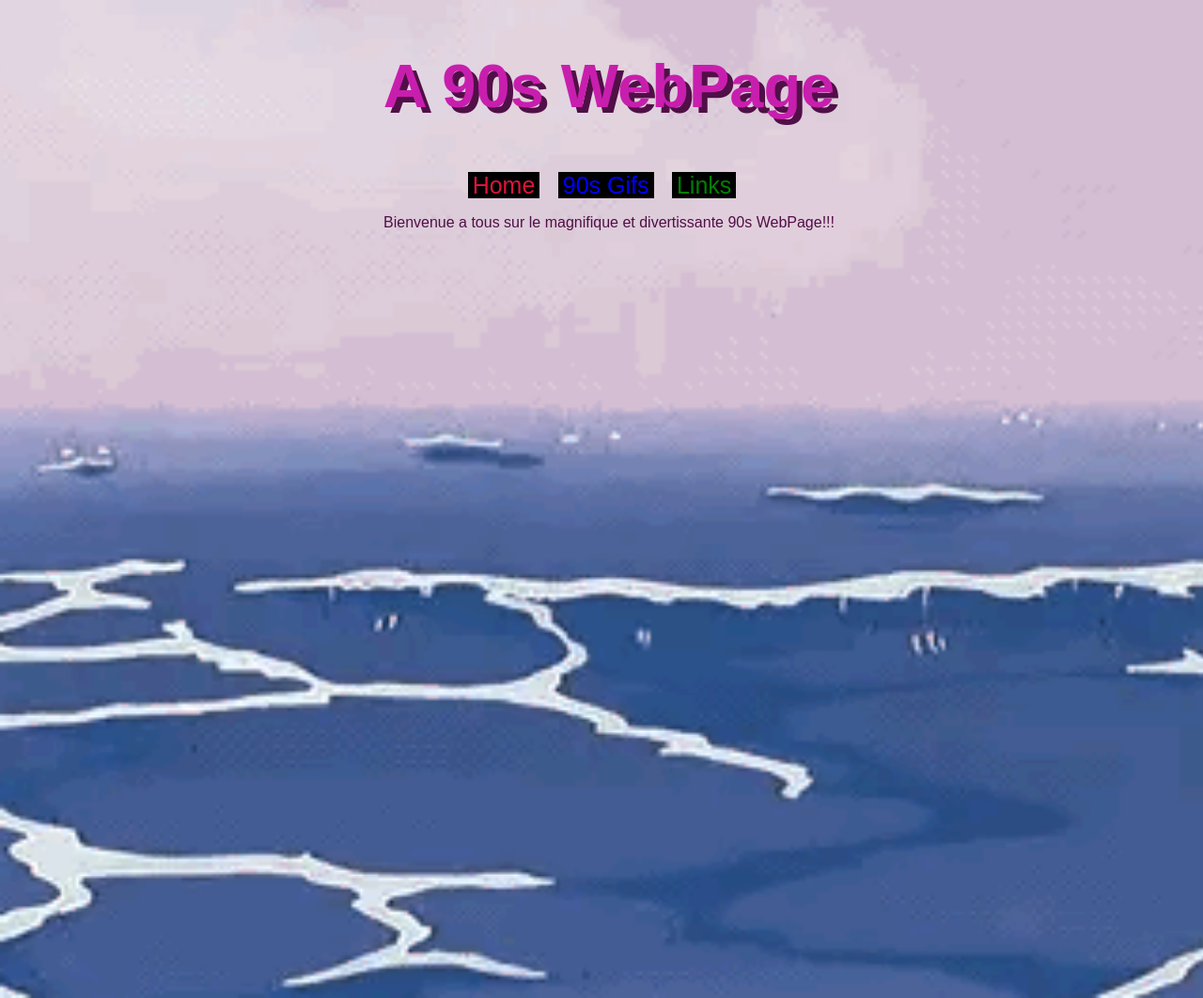
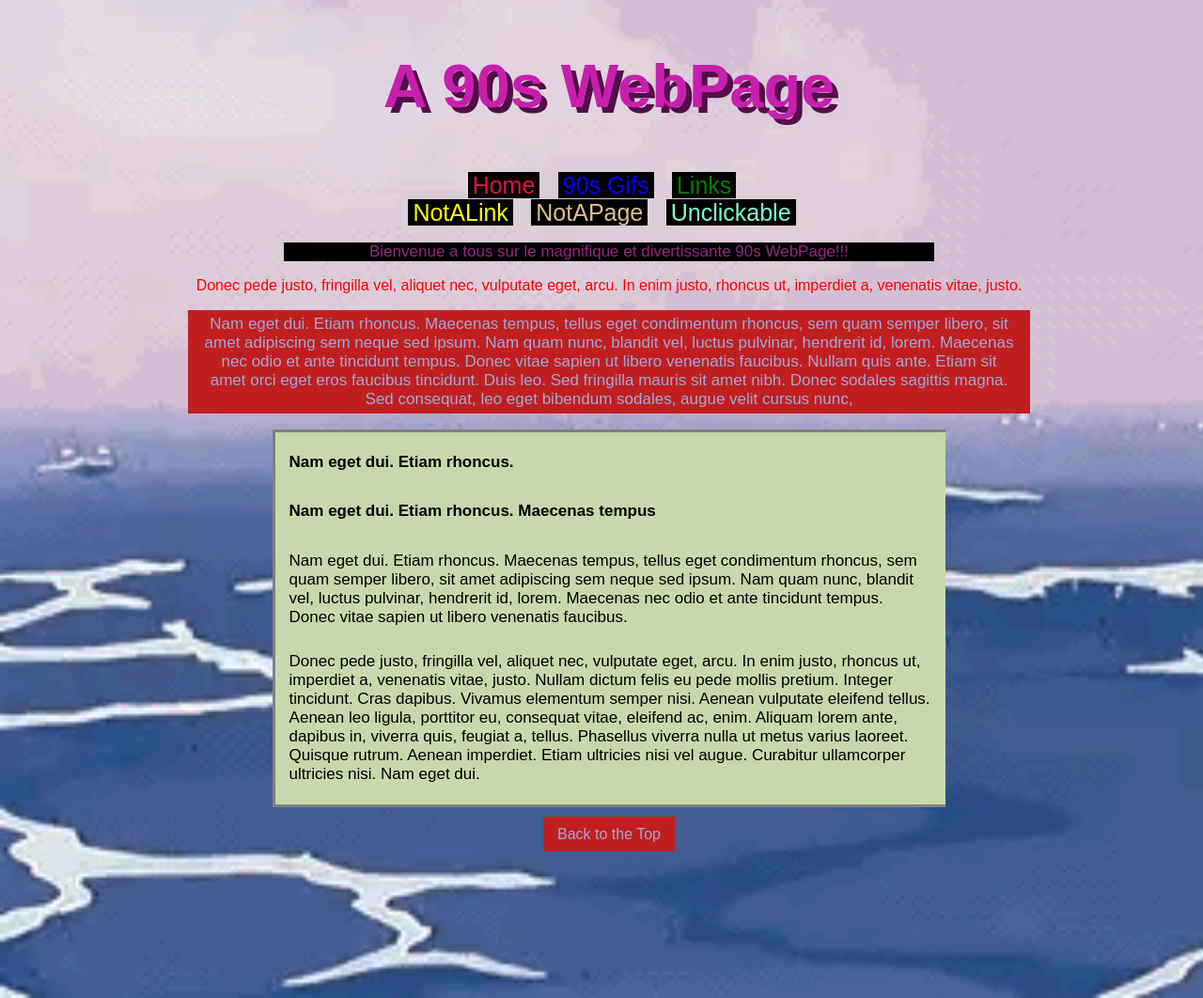
Before and after one commit to EstimeB/A90sBasicHTML-CSS-WebSite, a plain HTML site: page index.html in a window 1280 px wide. Shown: the whole page at 94% size. Drawn offline with Linux system fonts and the light colour scheme.

Commit message:
Updated html/css pages

```diff
--- a/assets/style.css
+++ b/assets/style.css
@@ -20,8 +20,9 @@ header p{
     font-size: 25px;
     padding: 0 5px;
 }
-#p1{
+#p1 a{
     color: crimson;
+    text-decoration: none;
 }
 #p2{
     color: blue;
@@ -29,6 +30,59 @@ header p{
 #p3{
     color: green;
 }
+#para{
+    color: yellow;
+}
+#para2{
+    color: aquamarine;
+}
+#para3{
+    color: rgb(223, 189, 145);
+}
 #p4{
-    color: rgb(81, 15, 71);
+    font-size: 17px;
+    padding: 0;
+    background-color: black;
+    color: rgb(147, 39, 131);
 }
+#sect1{
+    padding: 0 23%;
+}
+#isolatedp{
+    color: red;
+}
+#sect2{
+    padding: 0 15%;
+}
+#sect2 p{
+    font-size: 17px;
+    padding: 5px 15px;
+    background-color: rgb(193, 31, 31);
+    color: rgb(155, 169, 218);
+}
+#sect3{
+    text-align: left;
+    border: solid;
+    border-right: 15px;
+    border-color: gray;
+    margin: 0 22%;
+    background-color: rgb(199, 216, 173);
+    margin-bottom: 20px;
+}
+#sect3 p{
+    font-size: 17px;
+    padding: 5px 15px;
+    color: black;
+}
+h3, h4{
+    font-size: 17px;
+    padding: 5px 15px;
+    color: black;
+}
+#sect4 a{
+    text-decoration: none;
+    /* border: solid; */
+    padding: 10px 15px;
+    background-color: rgb(193, 31, 31);
+    color: rgb(155, 169, 218);
+}
--- a/index.html
+++ b/index.html
@@ -1,20 +1,69 @@
 <!DOCTYPE html>
 <html lang="en">
   <head>
-    <meta charset="UTF-8">
-    <meta http-equiv="X-UA-Compatible" content="IE=edge">
-    <meta name="viewport" content="width=device-width, initial-scale=1.0">
+    <meta charset="UTF-8" />
+    <meta http-equiv="X-UA-Compatible" content="IE=edge" />
+    <meta name="viewport" content="width=device-width, initial-scale=1.0" />
     <title>A Basic 90s Web Page</title>
-    <link rel="stylesheet" href="assets/style.css">
+    <link rel="stylesheet" href="assets/style.css" />
   </head>
   <body>
     <header>
       <h2>A 90s WebPage</h2>
-        <p id="p1">Home</p>
+      <p id="p1"><a href="">Home</a></p>
       <p id="p2">90s Gifs</p>
       <p id="p3">Links</p>
+      <br>
+      <p id="para">NotALink</p>
+      <p id="para3">NotAPage</p>
+      <p id="para2">Unclickable</p>
     </header>
-    <p id="p4">Bienvenue a tous sur le magnifique et divertissante 90s WebPage!!!</p>
+    <section id="sect1">
+      <p id="p4">
+        Bienvenue a tous sur le magnifique et divertissante 90s WebPage!!!
+      </p>
+    </section>
+    <p id="isolatedp">
+      Donec pede justo, fringilla vel, aliquet nec, vulputate eget, arcu. In
+      enim justo, rhoncus ut, imperdiet a, venenatis vitae, justo.
+    </p>
+    <section id="sect2">
+      <p>
+        Nam eget dui. Etiam rhoncus. Maecenas tempus, tellus eget condimentum
+        rhoncus, sem quam semper libero, sit amet adipiscing sem neque sed
+        ipsum. Nam quam nunc, blandit vel, luctus pulvinar, hendrerit id, lorem.
+        Maecenas nec odio et ante tincidunt tempus. Donec vitae sapien ut libero
+        venenatis faucibus. Nullam quis ante. Etiam sit amet orci eget eros
+        faucibus tincidunt. Duis leo. Sed fringilla mauris sit amet nibh. Donec
+        sodales sagittis magna. Sed consequat, leo eget bibendum sodales, augue
+        velit cursus nunc,
+      </p>
+    </section>
+    <section id="sect3">
+        <h3>Nam eget dui. Etiam rhoncus.</h3>
+        <h4>Nam eget dui. Etiam rhoncus. Maecenas tempus</h4>
+      <p>
+        Nam eget dui. Etiam rhoncus. Maecenas tempus, tellus eget condimentum
+        rhoncus, sem quam semper libero, sit amet adipiscing sem neque sed
+        ipsum. Nam quam nunc, blandit vel, luctus pulvinar, hendrerit id, lorem.
+        Maecenas nec odio et ante tincidunt tempus. Donec vitae sapien ut libero
+        venenatis faucibus.
+      </p>
+      <p>
+        Donec pede justo, fringilla vel, aliquet nec, vulputate eget, arcu. In
+        enim justo, rhoncus ut, imperdiet a, venenatis vitae, justo. Nullam
+        dictum felis eu pede mollis pretium. Integer tincidunt. Cras dapibus.
+        Vivamus elementum semper nisi. Aenean vulputate eleifend tellus. Aenean
+        leo ligula, porttitor eu, consequat vitae, eleifend ac, enim. Aliquam
+        lorem ante, dapibus in, viverra quis, feugiat a, tellus. Phasellus
+        viverra nulla ut metus varius laoreet. Quisque rutrum. Aenean imperdiet.
+        Etiam ultricies nisi vel augue. Curabitur ullamcorper ultricies nisi.
+        Nam eget dui.
+      </p>
+    </section>
+    <section id="sect4">
+        <a href="#">Back to the Top</a>
+    </section>
   </body>
 </html>
 <!-- First Page -->
```
Lines whose indentation alone changed are shown as unchanged.
